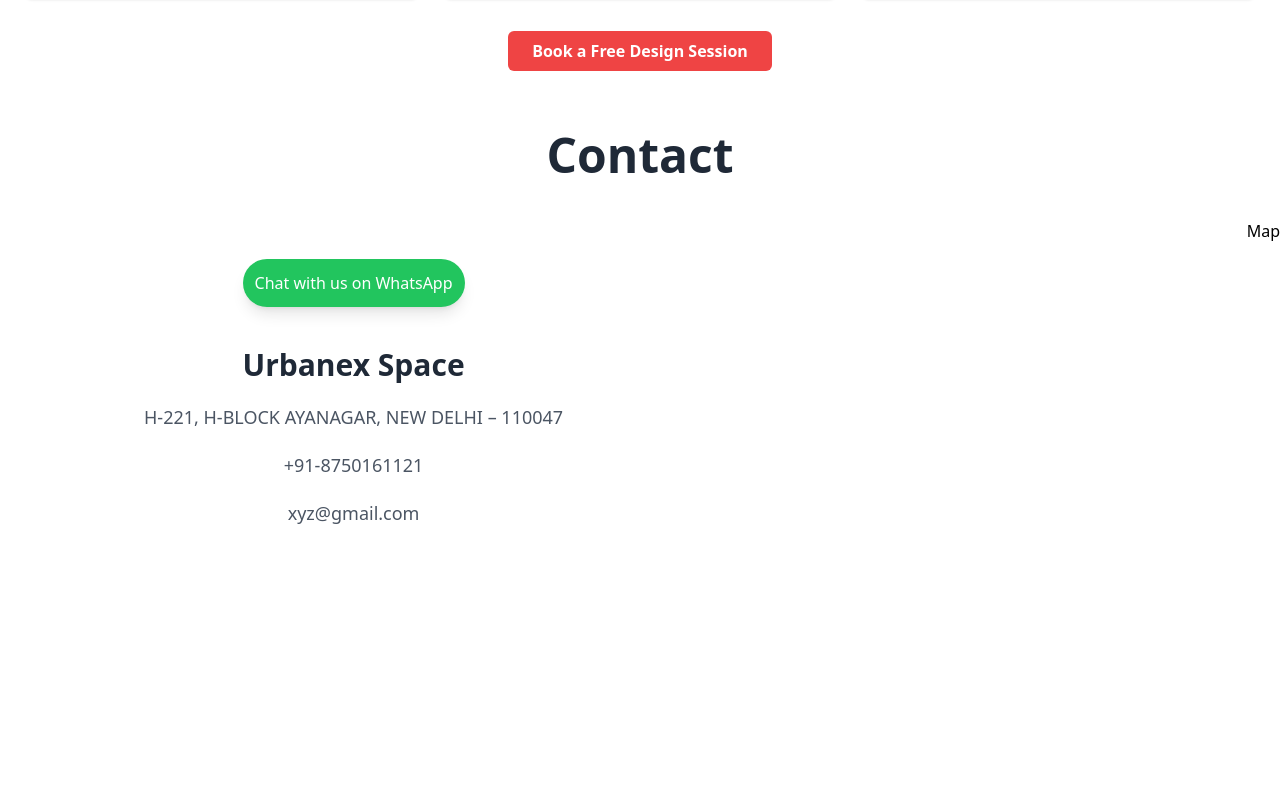
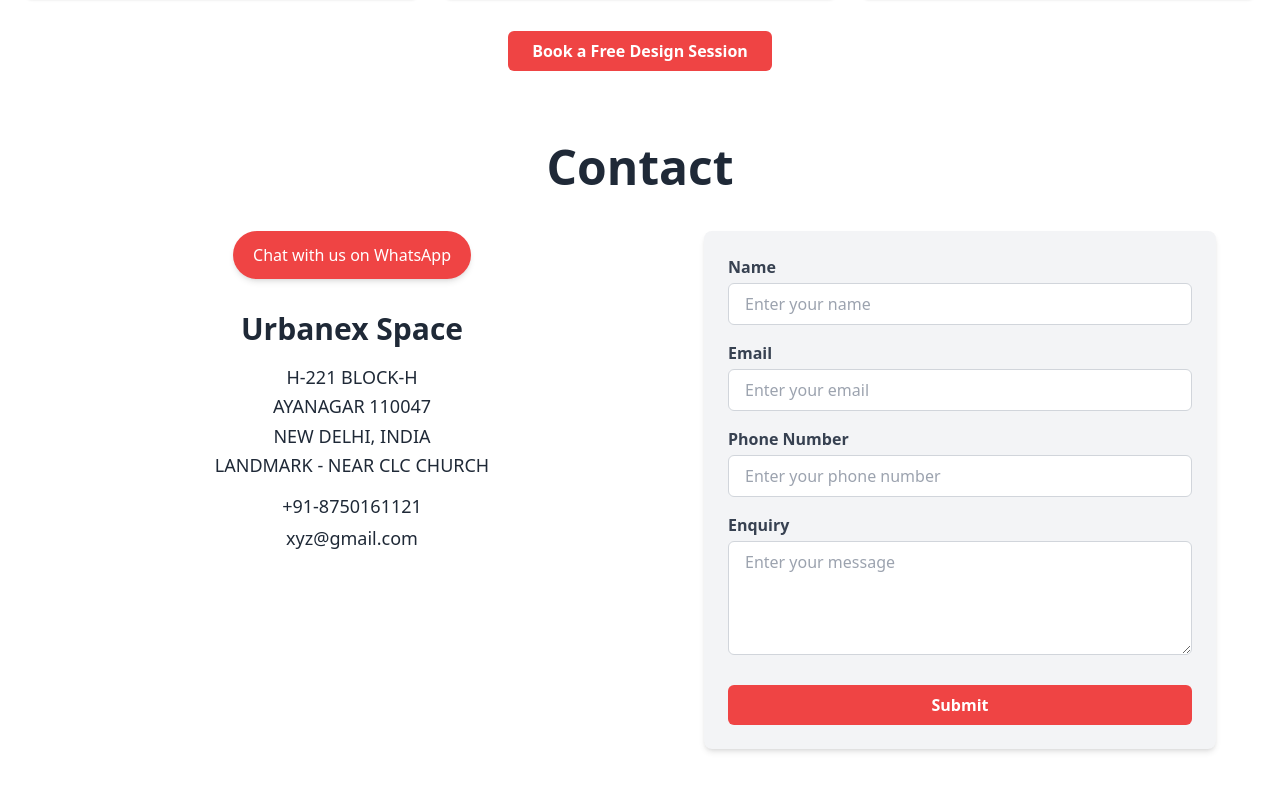
Before and after one commit to hp1430/urbanexspace, a React (Vite) app: page / in a window 1280 px wide. Shown: the part 8157-8948 px from the top of the page. Built offline with nearby package versions, Linux system fonts and the light colour scheme.

Commit message:
improved contacts section

```diff
--- a/src/components/organisms/Contact/Contact.jsx
+++ b/src/components/organisms/Contact/Contact.jsx
@@ -2,76 +2,119 @@ import { useEffect } from "react";
 import { useLocation } from "react-router-dom";
 
 export const Contact = () => {
+  const location = useLocation();
+
+  useEffect(() => {
+    if (location.hash === "#contact") {
+      const id = location.hash.substring(1);
+      const element = document.getElementById(id);
+      if (element) {
+        const navbarHeight = 112;
+        const top = element.getBoundingClientRect().top + window.pageYOffset - navbarHeight;
+        window.scrollTo({ top, behavior: "smooth" });
+      }
+    }
+  }, [location]);
 
   function handleClick() {
-        console.log("Button clicked!")
     const phoneNumber = import.meta.env.VITE_PHONE_NUMBER;
-        console.log(phoneNumber)
     const message = import.meta.env.VITE_WHATSAPP_DEFAULT_MESSAGE;
     const url = `https://wa.me/${phoneNumber}?text=${encodeURIComponent(message)}`;
     window.open(url, "_blank");
   }
 
-    const location = useLocation();
-
-    useEffect(() => {
-        if(location.hash === '#contact') {
-            const id = location.hash.substring(1); // Remove the '#' from the hash
-            const element = document.getElementById(id);
-            if(element) {
-                element.scrollIntoView({ behavior: 'smooth' });
-            }
-        }
-    }, [location])
-
   return (
-        <div id="contact">
-            <h1
-                className="text-5xl font-semibold text-center mt-5 mb-10 text-gray-800"
-            >
+    <div id="contact" className="pt-8 px-4 lg:px-16 pb-16 bg-white text-gray-800">
+      <h1 className="text-5xl font-semibold text-center mb-10 text-balck">
         Contact
       </h1>
-            <div
-                className="flex items-start justify-between h-screen bg-cover bg-center"
-            >
 
-                <div
-                    className="flex flex-col items-center justify-center bg-white ml-36 mt-10"
-                >
+      <div className="flex flex-col lg:flex-row items-start justify-between gap-10">
+        {/* Left: Contact Info */}
+        <div className="flex flex-col items-center justify-start w-full lg:w-1/2">
           <button
-                        className="bottom-5 right-5 bg-green-500 text-white p-3 rounded-full shadow-lg hover:bg-green-600 transition duration-300 mb-10"
+            className="bg-red-500 text-white px-5 py-3 rounded-full shadow-md hover:bg-red-600 transition duration-300 mb-8"
             onClick={handleClick}
           >
             Chat with us on WhatsApp
           </button>
 
-                    <h1
-                        className="text-3xl font-bold text-gray-800 mb-5 "
-                    >
-                        Urbanex Space
-                    </h1>
+          <h2 className="text-3xl font-bold mb-4">Urbanex Space</h2>
 
-                    <p
-                        className="text-lg font-thin text-gray-600 mb-5 max-w-lg text-center"
-                    >
-                        H-221, H-BLOCK AYANAGAR, NEW DELHI – 110047
+          <p className="text-lg mb-3 text-center leading-relaxed">
+            H-221 BLOCK-H<br />
+            AYANAGAR 110047<br />
+            NEW DELHI, INDIA<br />
+            LANDMARK - NEAR CLC CHURCH
           </p>
 
-                    <p
-                        className="text-lg font-thin text-gray-600 mb-5 max-w-lg text-center"
-                    >
+          <p className="text-lg mb-1 text-center font-medium">
             +91-8750161121
           </p>
-                    <p
-                        className="text-lg font-thin text-gray-600 mb-5 max-w-lg text-center"
-                    >
+
+          <p className="text-lg mb-1 text-center font-medium">
             xyz@gmail.com
           </p>
         </div>
-                <div>
-                    Map
+
+        {/* Right: Contact Form */}
+        <form className="w-full max-w-lg bg-gray-100 p-6 rounded-lg shadow-md">
+          <div className="mb-4">
+            <label className="block text-gray-700 font-semibold mb-1" htmlFor="name">
+              Name
+            </label>
+            <input
+              type="text"
+              id="name"
+              placeholder="Enter your name"
+              className="w-full border border-gray-300 rounded-md px-4 py-2 focus:outline-none focus:ring-2 focus:ring-red-600 bg-white"
+            />
+          </div>
+
+          <div className="mb-4">
+            <label className="block text-gray-700 font-semibold mb-1" htmlFor="email">
+              Email
+            </label>
+            <input
+              type="email"
+              id="email"
+              placeholder="Enter your email"
+              className="w-full border border-gray-300 rounded-md px-4 py-2 focus:outline-none focus:ring-2 focus:ring-red-600 bg-white"
+            />
+          </div>
+
+          <div className="mb-4">
+            <label className="block text-gray-700 font-semibold mb-1" htmlFor="phone">
+              Phone Number
+            </label>
+            <input
+              type="tel"
+              id="phone"
+              placeholder="Enter your phone number"
+              className="w-full border border-gray-300 rounded-md px-4 py-2 focus:outline-none focus:ring-2 focus:ring-red-600 bg-white"
+            />
+          </div>
+
+          <div className="mb-6">
+            <label className="block text-gray-700 font-semibold mb-1" htmlFor="enquiry">
+              Enquiry
+            </label>
+            <textarea
+              id="enquiry"
+              rows="4"
+              placeholder="Enter your message"
+              className="w-full border border-gray-300 rounded-md px-4 py-2 focus:outline-none focus:ring-2 focus:ring-red-600 bg-white"
+            ></textarea>
+          </div>
+
+          <button
+            type="submit"
+            className="w-full bg-red-500 text-white font-semibold py-2 rounded-md hover:bg-red-600 transition"
+          >
+            Submit
+          </button>
+        </form>
       </div>
     </div>
-        </div>
-    )
-}
+  );
+};
```
Lines whose indentation alone changed are shown as unchanged.
